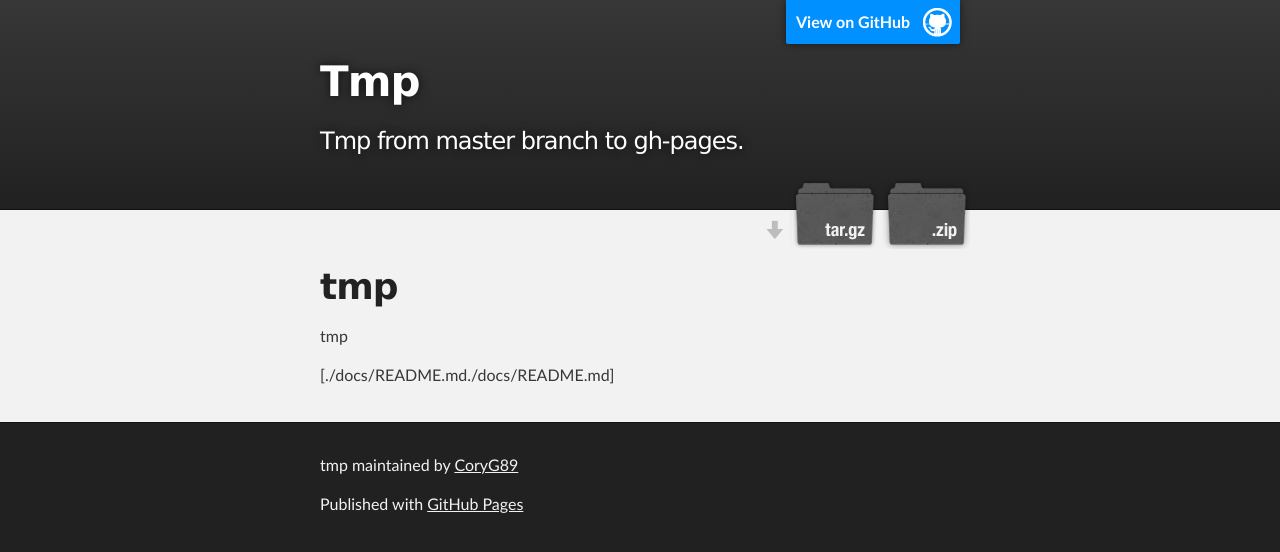
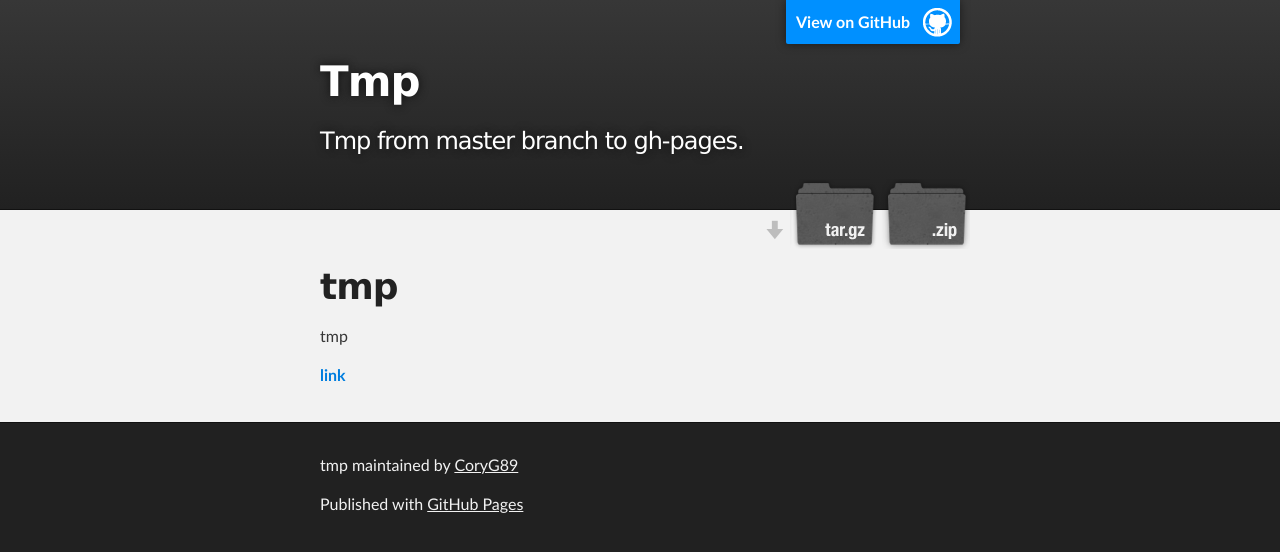
Before and after one commit to cgwd/tmp, a Jekyll site: the page built from index.md, in a window 1280 px wide. Shown: the top 552 px of the page. Built offline with Jekyll 4.4.1, drawn with Linux system fonts in a browser that asks for light colours; nearby versions of some CDN libraries; Markdown is read by kramdown in place of the engine named in the settings.

Commit message:
Sync README.md in master branch to index.md in gh-pages

```diff
--- a/index.md
+++ b/index.md
@@ -6,4 +6,6 @@
 # tmp
 tmp
 
-[./docs/README.md./docs/README.md]
+[**link**][1]
+
+[1]: docs/README.md
```
